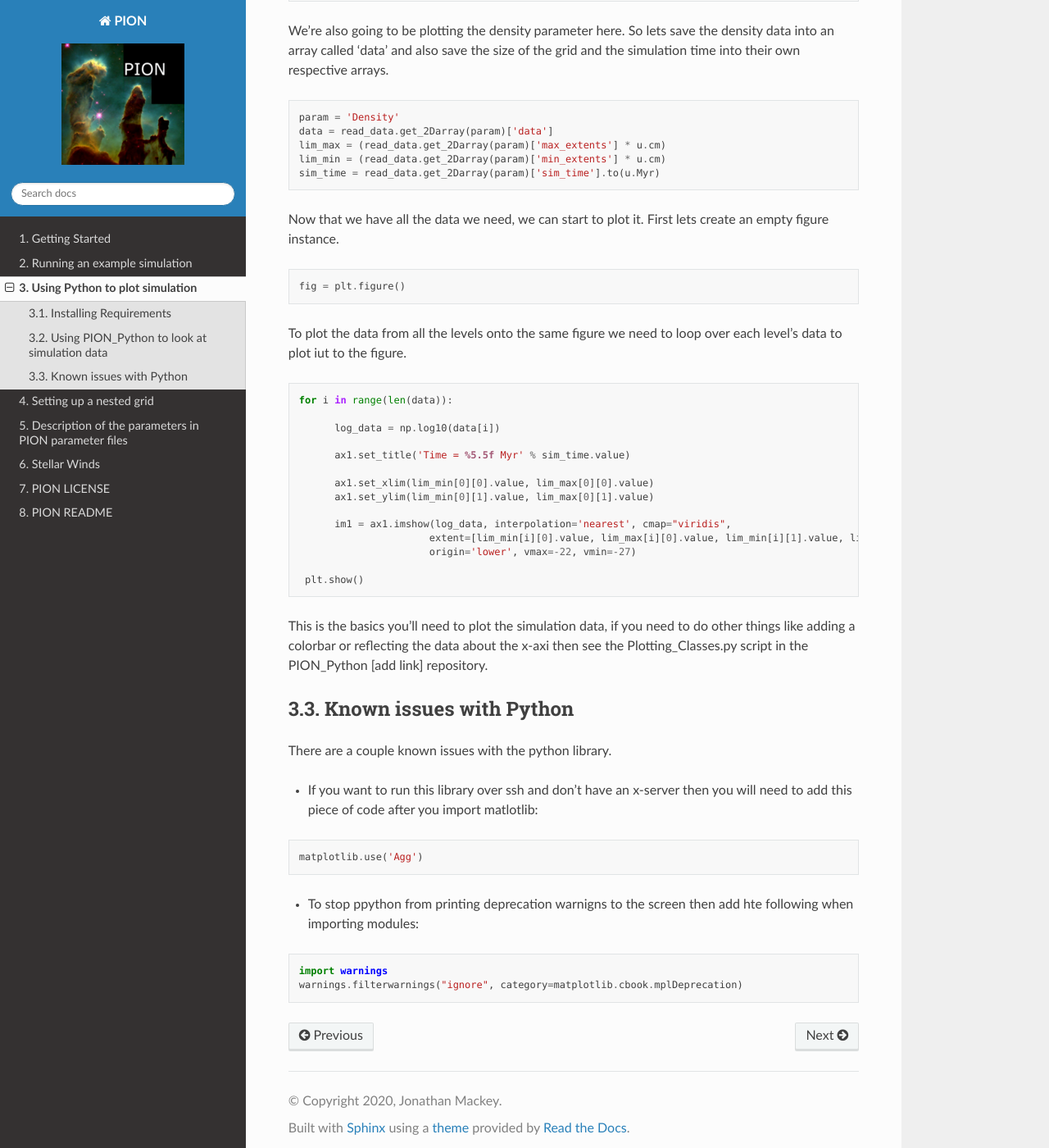
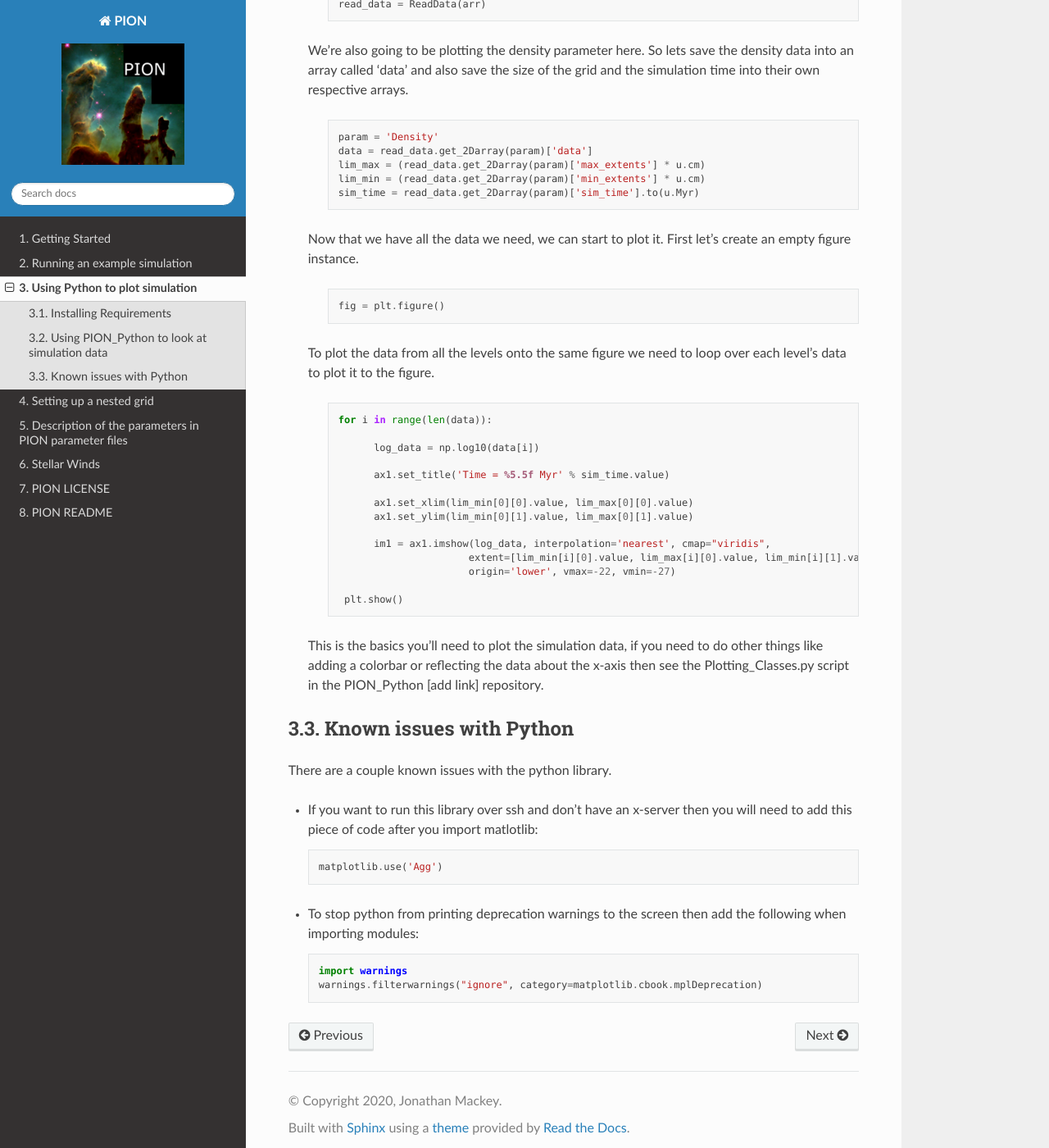
Before and after one commit to jmackey-astro/pion-docs, a Sphinx documentation site: the page built from docs/source/python.rst, in a window 1280 px wide and 1400 px high, scrolled down 1757 px. Shown: the whole window at 82% size. Built offline with Sphinx 7.4.7 and the Read the Docs theme 2.0.0, drawn with Linux system fonts in a browser that asks for light colours; some of the changed text lies outside the part shown.

Commit message:
typos and minor updates.

```diff
--- a/docs/source/python.rst
+++ b/docs/source/python.rst
@@ -41,23 +41,23 @@ For the following example of how to plot PION data we are using the data created
 
 1. Import modules:
 
-First you will want to import the PION)Python library, all you need to import is ReadData.py since it inherits all information from SiloHeader_data.py.
+  First you will want to import the PION)Python library, all you need to import is ReadData.py since it inherits all information from SiloHeader_data.py.
 
-.. code-block:: python
+    .. code-block:: python
 
       from ReadData import ReadData
 
 
-Next import numpy and astropy to help with the data analysis.
+  Next import numpy and astropy to help with the data analysis.
 
-.. code-block:: python
+    .. code-block:: python
 
       import numpy as np
       from astropy import units as u
 
-And finally you will need to import matplotlib libraries to plot the data.
+  And finally you will need to import matplotlib libraries to plot the data.
 
-.. code-block:: python
+    .. code-block:: python
 
       import matplotlib
       from matplotlib.colorbar import Colorbar
@@ -70,16 +70,16 @@ And finally you will need to import matplotlib libraries to plot the data.
 
 2. Bring in the data:
 
-We're going to plot all the levels from 1 timestep here, so create an array with the location and name of these 3 files. Then pass this array into the ReadData class.
+  We're going to plot all the levels from 1 timestep here, so create an array with the location and name of these 3 files. Then pass this array into the ReadData class.
 
-.. code-block:: python
+    .. code-block:: python
 
       arr = ('Wind2D_HD_l3n0128_level00_0000.00009216.silo', 'Wind2D_HD_l3n0128_level01_0000.00009216.silo', 'Wind2D_HD_l3n0128_level02_0000.00009216.silo')
       read_data = ReadData(arr)
 
-We're also going to be plotting the density parameter here. So lets save the density data into an array called 'data' and also save the size of the grid and the simulation time into their own respective arrays.
+  We're also going to be plotting the density parameter here. So lets save the density data into an array called 'data' and also save the size of the grid and the simulation time into their own respective arrays.
 
-.. code-block:: python
+    .. code-block:: python
 
       param = 'Density'
       data = read_data.get_2Darray(param)['data']
@@ -88,15 +88,15 @@ We're also going to be plotting the density parameter here. So lets save the den
       sim_time = read_data.get_2Darray(param)['sim_time'].to(u.Myr)
 
 
-Now that we have all the data we need, we can start to plot it. First lets create an empty figure instance.
+  Now that we have all the data we need, we can start to plot it. First let's create an empty figure instance.
 
-.. code-block:: python
+    .. code-block:: python
 
       fig = plt.figure()
 
-To plot the data from all the levels onto the same figure we need to loop over each level's data to plot iut to the figure.
+  To plot the data from all the levels onto the same figure we need to loop over each level's data to plot it to the figure.
 
-.. code-block:: python
+    .. code-block:: python
 
       for i in range(len(data)):
 
@@ -114,7 +114,7 @@ To plot the data from all the levels onto the same figure we need to loop over e
        plt.show()
 
 
-This is the basics you'll need to plot the simulation data, if you need to do other things like adding a colorbar or reflecting the data about the x-axi then see the Plotting_Classes.py script in the PION_Python [add link] repository.
+  This is the basics you'll need to plot the simulation data, if you need to do other things like adding a colorbar or reflecting the data about the x-axis then see the Plotting_Classes.py script in the PION_Python [add link] repository.
 
 
 .. _issues_python:
@@ -126,14 +126,14 @@ There are a couple known issues with the python library.
 
 + If you want to run this library over ssh and don't have an x-server then you will need to add this piece of code after you import matlotlib:
 
-.. code-block:: python
+  .. code-block:: python
 
       matplotlib.use('Agg')
 
 
-+ To stop ppython from printing deprecation warnigns to the screen then add hte following when importing modules:
++ To stop python from printing deprecation warnings to the screen then add the following when importing modules:
 
-.. code-block:: python
+  .. code-block:: python
 
       import warnings
       warnings.filterwarnings("ignore", category=matplotlib.cbook.mplDeprecation)
```
Also changed, not shown: other parts of docs/source/python.rst (+2 -2 lines), docs/source/getting_started.rst (+30 -21 lines), docs/source/stellar_winds.rst (+2 -6 lines).
